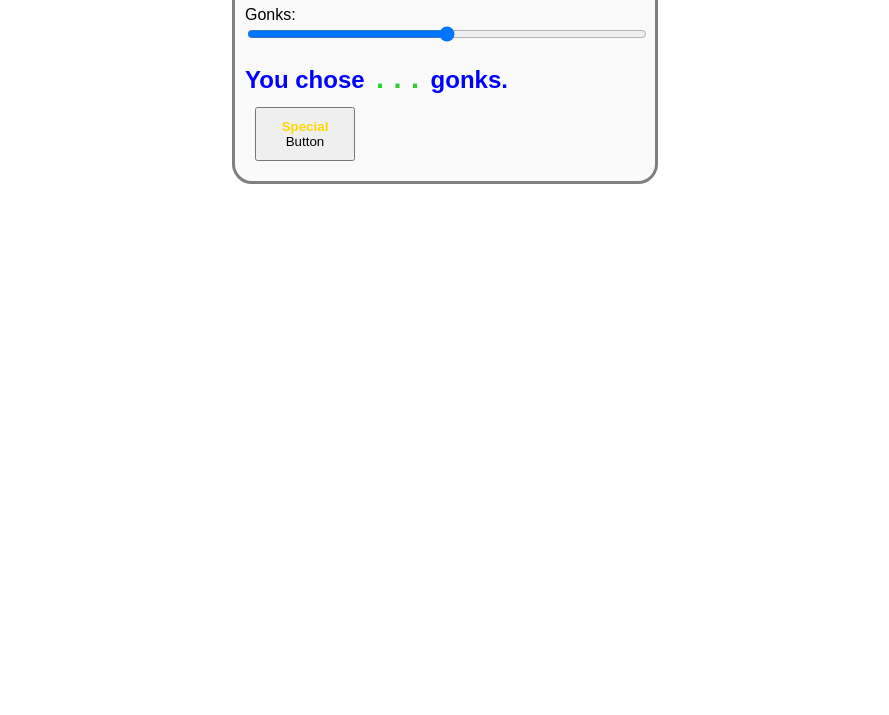
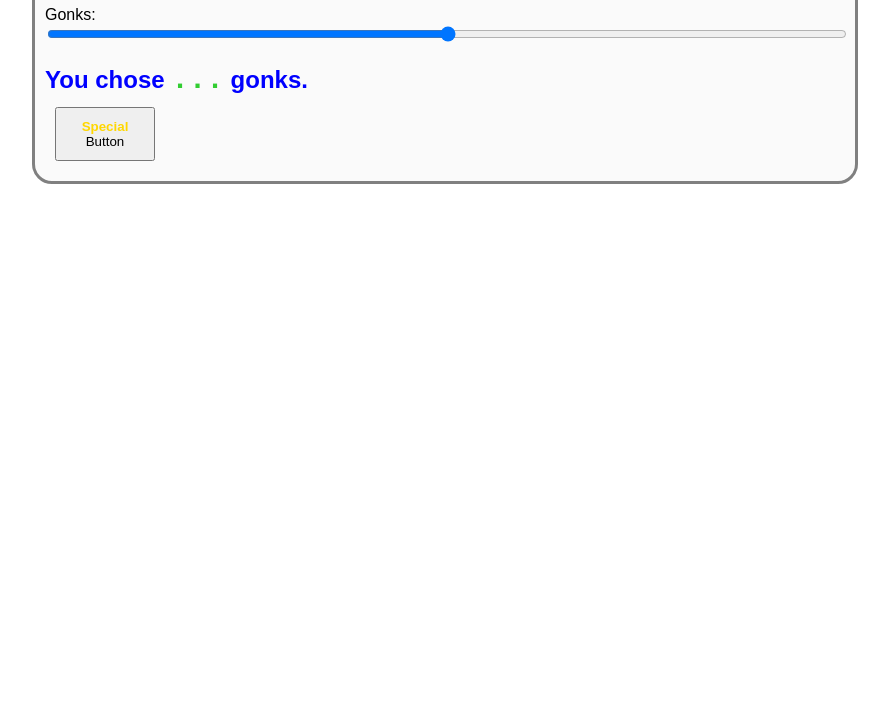
Before and after one commit to coronelGuasap9809/Gonk-project, a plain HTML site: page index.html in a window 1280 px wide. Shown: the part 85-800 px from the top of the page, without its empty margins (195-1084 px from the left). Drawn offline with Linux system fonts and the light colour scheme.

Commit message:
Update main.css

```diff
--- a/main.css
+++ b/main.css
@@ -22,7 +22,7 @@ span{
 }
 
 div{
-  width: 400px;
+  width: 800px;
   padding: 10px;
   margin: 20px auto;
   background-color: rgb(250, 250, 250);
@@ -32,7 +32,7 @@ div{
 }
 
 input{
-  width:400px;
+  width: 800px;
 }
 
 button{
@@ -48,7 +48,7 @@ label{
 
 img{
   display: none;
-  width: 400px;
+  width: 800px;
 }
 
 .plural{
```
